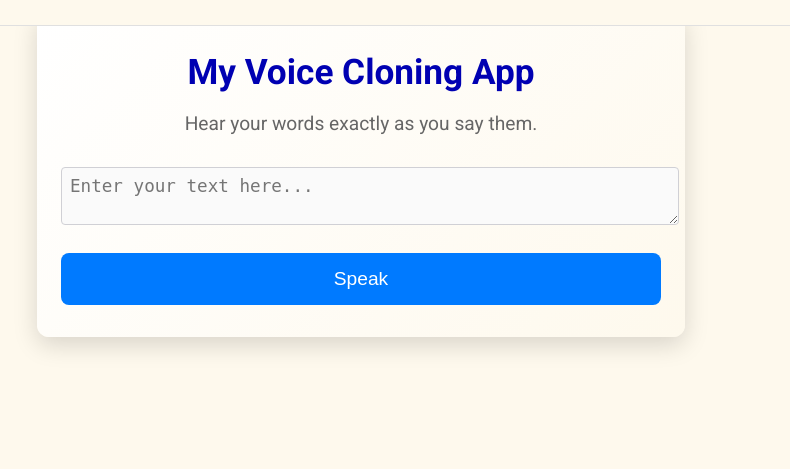
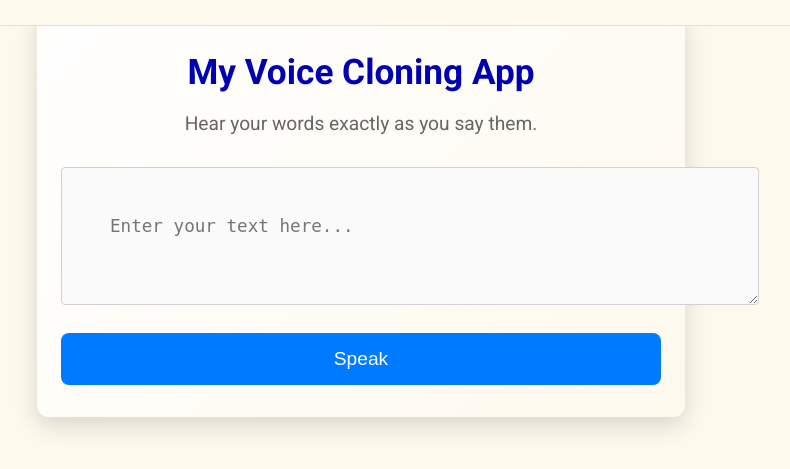
Before and after one commit to ashbijoy/my_voice_cloning_app, a Flask app: page / in a window 1280 px wide. Shown: the part 169-638 px from the top of the page, without its empty margins (279-1069 px from the left). Run offline with Flask 2, Linux system fonts and the light colour scheme.

Commit message:
Update styles.css

```diff
--- a/static/css/styles.css
+++ b/static/css/styles.css
@@ -78,7 +78,7 @@ body {
   /* Styling for the form elements */
   .input-form textarea {
     width: 100%;
-    padding: 8px;
+    padding: 8%;
     margin-bottom: 1.5rem;
     font-size: 1.1rem;
     border: 1px solid #d0d0d5;
```
